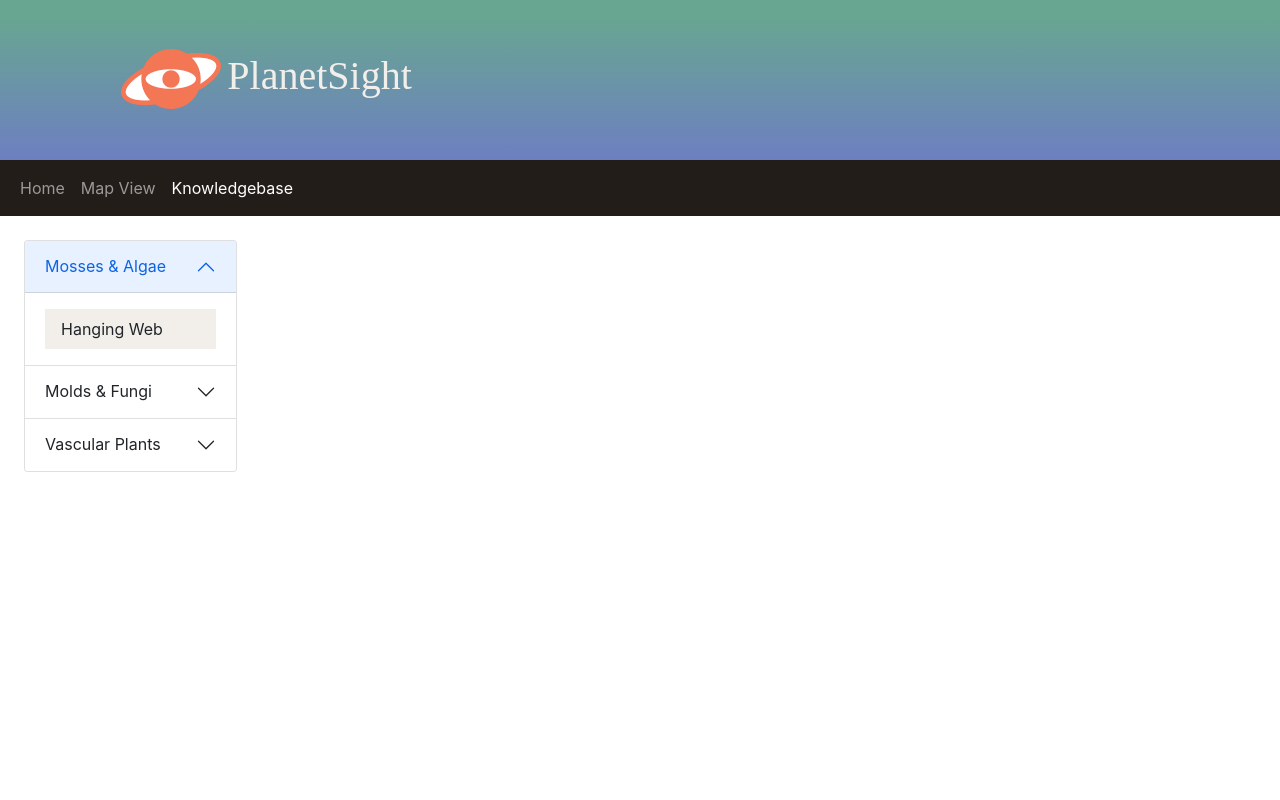
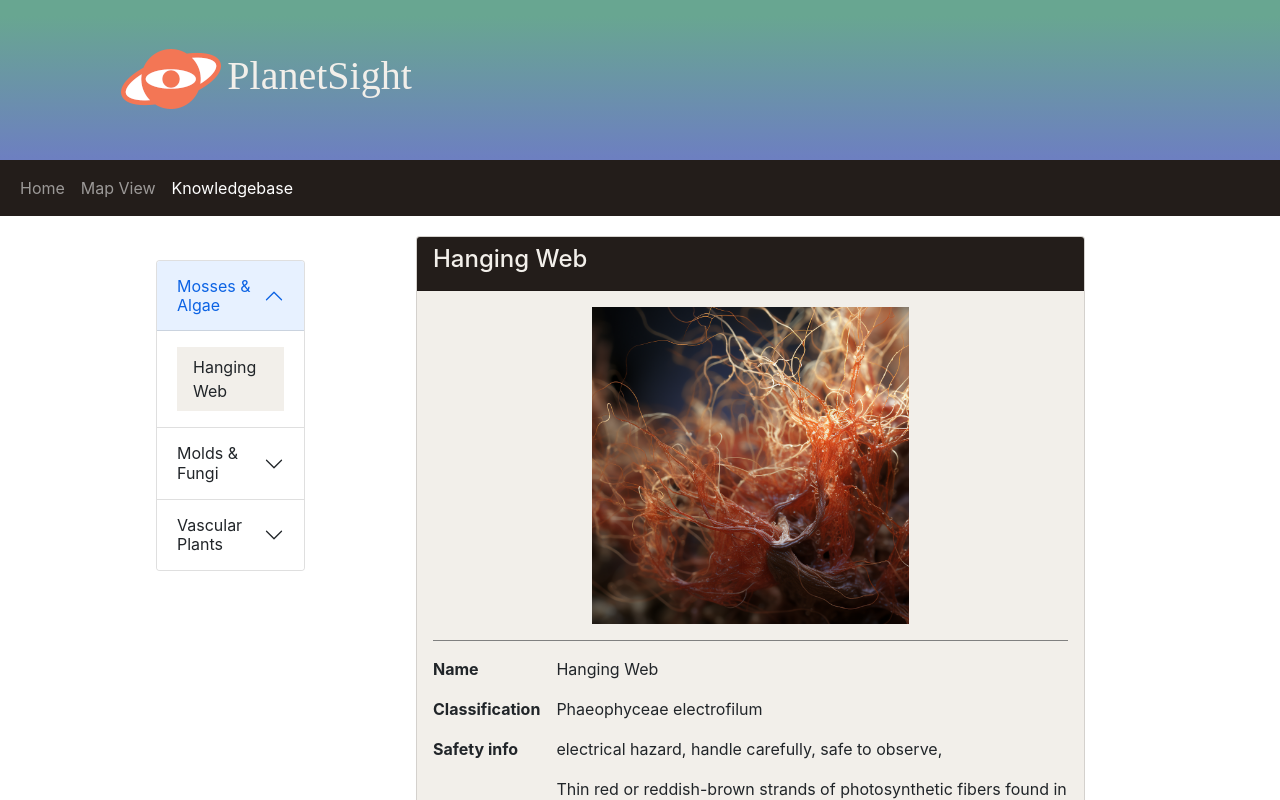
Before and after one commit to bluenettle/planetsight, a React (Create React App) app: page /knowledgebase in a window 1280 px wide. Shown: the top 800 px of the page. Built offline with nearby package versions, Linux system fonts and the light colour scheme; a web font is replaced by a local one.

Commit message:
knowledgebase page progress. navigation worked at one point but doesn't any more and I don't know why. Will work on it later

```diff
--- a/src/App.css
+++ b/src/App.css
@@ -4,6 +4,7 @@
 body {
   background-color: #F2EFEA;
   font-family: "Roboto Condensed", sans-serif; }
+
   body .jumbotron {
     background-image: linear-gradient(to top, #6D7FC1, #68A691 90%);
     font-family: "Sonsie One", cursive;
@@ -79,3 +80,11 @@ body {
 .image-area img {
   z-index: 2;
   position: relative; }
+
+    th, td {
+      padding: 1rem 0 0 0;
+    }
+
+    th {
+      padding-right: 1rem;
+    }
--- a/src/app/store.js
+++ b/src/app/store.js
@@ -5,6 +5,6 @@ import { knowledgebaseReducer } from '../features/knowledgebase/knowledgebaseSli
 export const store = configureStore({
   reducer: {
     announcements: announcementsReducer,
-    knowledgebase: knowledgebaseReducer
+    knowledgebase: knowledgebaseReducer,
   },
 });
--- a/src/assets/data/plantData.js
+++ b/src/assets/data/plantData.js
@@ -6,7 +6,7 @@ import slapgrass from '../img/hangingWeb.png';
 
 export const PLANTS = [
     {
-        id: 0,
+        id: 1,
         type: 'algae',
         name: 'Hanging Web',
         classification: 'Phaeophyceae electrofilum',
@@ -15,7 +15,7 @@ export const PLANTS = [
         image: hangingWeb
     },
     {
-        id: 1,
+        id: 2,
         type: 'vascular',
         name: "Bubble Bomb",
         classification: "Monophyllaea Explosispora",
@@ -24,7 +24,7 @@ export const PLANTS = [
         image: bubbleBomb
     },
     {
-        id: 2,
+        id: 3,
         type: 'fungi',
         name: "Black Obelisk",
         classification: "Mycalitus solitarius",
@@ -33,7 +33,7 @@ export const PLANTS = [
         image: blackObelisk
     },
     {
-        id: 3,
+        id: 4,
         type: 'vascular',
         name: "Slapgrass",
         classification: "Sanguinocarpa adhærens",
--- a/src/features/knowledgebase/KnowledgebaseMenu.js
+++ b/src/features/knowledgebase/KnowledgebaseMenu.js
@@ -19,7 +19,6 @@ const KnowledgebaseMenu = () => {
     };
 
     return (
-        <div>
             <Col md='2' className='mx-4 mt-4'>
             <Accordion open={open} toggle={toggle} stayOpen>
                 <AccordionItem>
@@ -42,7 +41,6 @@ const KnowledgebaseMenu = () => {
                 </AccordionItem>
             </Accordion>
             </Col>
-        </div>
     );
 }
 
--- a/src/features/knowledgebase/KnowledgebaseMenuContent.js
+++ b/src/features/knowledgebase/KnowledgebaseMenuContent.js
@@ -1,17 +1,25 @@
-import { useSelector } from "react-redux";
-import { useState } from "react";
-import { selectEntriesByType } from "./knowledgebaseSlice";
+import { useSelector, useDispatch } from "react-redux";
+import { useEffect, useState } from "react";
+import { selectEntriesByType, setDisplayedEntry } from "./knowledgebaseSlice";
 import { ListGroup, ListGroupItem } from "reactstrap";
 
 const KnowledgebaseMenuContent = ({type}) => {
     const content = useSelector(selectEntriesByType(type));
     const [ entry, setEntry ] = useState(0);
+    const dispatch = useDispatch();
+
+    useEffect(() => {
+        if (entry) {
+            dispatch(setDisplayedEntry(entry));
+        }
+    }, [entry, dispatch])
+
 
     return (
         <ListGroup flush>
             {content.map(item => {
                 return (
-                    <ListGroupItem onclick={() => setEntry(item.id)}>{item.name}</ListGroupItem>
+                    <ListGroupItem onlick={() => setEntry(item.id)}>{item.name}</ListGroupItem>
                 );
             })}
         </ListGroup>
--- a/src/features/knowledgebase/PlantInfoCard.js
+++ b/src/features/knowledgebase/PlantInfoCard.js
@@ -1,14 +1,39 @@
-import { Col, Card, CardHeader, CardBody } from 'reactstrap';
+import { Col, Card, CardHeader, CardBody, Table } from 'reactstrap';
+import { selectDisplayedEntry } from './knowledgebaseSlice';
+import { useSelector } from 'react-redux';
 
-const PlantInfoCard = ({item}) => {
+const PlantInfoCard = () => {
+    const item = useSelector(selectDisplayedEntry);
+
     return (
-        <Col md='7'>
+        <Col md='8' className='mx-auto'>
             <Card>
-                <CardHeader>
+                <CardHeader style={{ backgroundColor: "#231D1A" }}>
                     <h4>{item.name}</h4>
                 </CardHeader>
                 <CardBody>
-                    <img src={item.image} alt={item.name}/>
+                    <Col md='6' className='mx-auto mb-3'>
+                        <img src={item.image} className='img-fluid' alt={item.name} />
+                    </Col>
+                    <Table style={{borderTop: '1px solid gray', paddingTop: '30px'}} borderless>
+                        <tr>
+                            <th>Name</th>
+                            <td>{item.name}</td>
+                        </tr>
+                        <tr>
+                            <th>Classification</th>
+                            <td>{item.classification}</td>
+                        </tr>
+                        <tr>
+                            <th>Safety info</th>
+                            <td>{item.tags.map(item => `${item}, `)}</td>
+                        </tr>
+                        <tr>
+                            <th>Description</th>
+                            <td>{item.description}</td>
+                        </tr>
+                    </Table>
+
                 </CardBody>
             </Card>
         </Col>
--- a/src/features/knowledgebase/knowledgebaseSlice.js
+++ b/src/features/knowledgebase/knowledgebaseSlice.js
@@ -2,20 +2,35 @@ import { PLANTS } from "../../assets/data/plantData";
 import { createSlice } from "@reduxjs/toolkit";
 
 const initialState = {
-    knowledgebaseArray: PLANTS
+    knowledgebaseArray: PLANTS,
+    displayedEntry: 1
 };
 
 const knowledgebaseSlice = createSlice({
     name: 'knowledgebase',
-    initialState
+    initialState,
+    reducers: {
+        setDisplayedEntry: (state, action) => {
+            return {
+                ...state, displayedEntry: action.payload
+            }}
+    }
 })
+
+
+export const knowledgebaseReducer = knowledgebaseSlice.reducer;
 
 export const selectAllEntries = (state) => {
     return state.knowledgebase.knowledgebaseArray;
 };
 
-export const knowledgebaseReducer = knowledgebaseSlice.reducer;
-
 export const selectEntriesByType = (type) => (state) => {
     return state.knowledgebase.knowledgebaseArray.filter((item) => item.type === type);
 };
+
+export const selectDisplayedEntry = (state) => {
+    const n = state.knowledgebase.displayedEntry;
+    return state.knowledgebase.knowledgebaseArray.find((item) => item.id === n);
+}
+
+export const { setDisplayedEntry } = knowledgebaseSlice.actions;
--- a/src/pages/KnowledgebasePage.js
+++ b/src/pages/KnowledgebasePage.js
@@ -1,13 +1,17 @@
 import KnowledgebaseMenu from "../features/knowledgebase/KnowledgebaseMenu";
-//import { useState } from "react";
+import PlantInfoCard from "../features/knowledgebase/PlantInfoCard";
+import { Row, Container } from 'reactstrap';
 
 const KnowledgebasePage = () => {
 
 
     return (
-        <div>
-        <KnowledgebaseMenu/>
-        </div>
+        <Container>
+            <Row className="row-content">
+                <KnowledgebaseMenu/>
+                <PlantInfoCard/>
+            </Row>
+        </Container>
     );
 };
 
```
